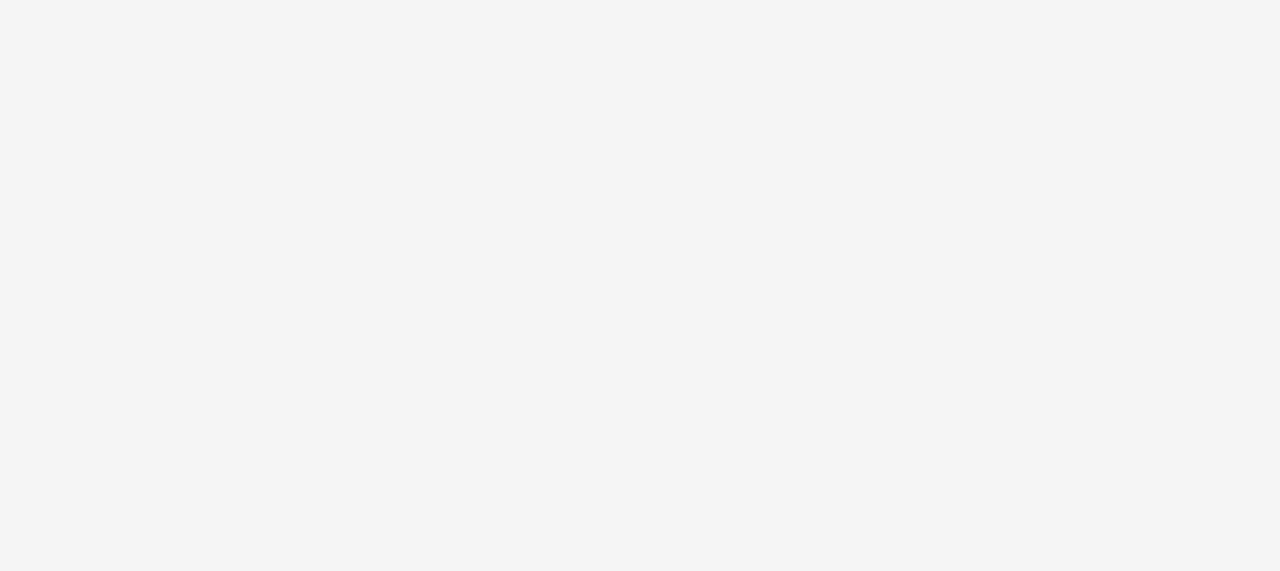
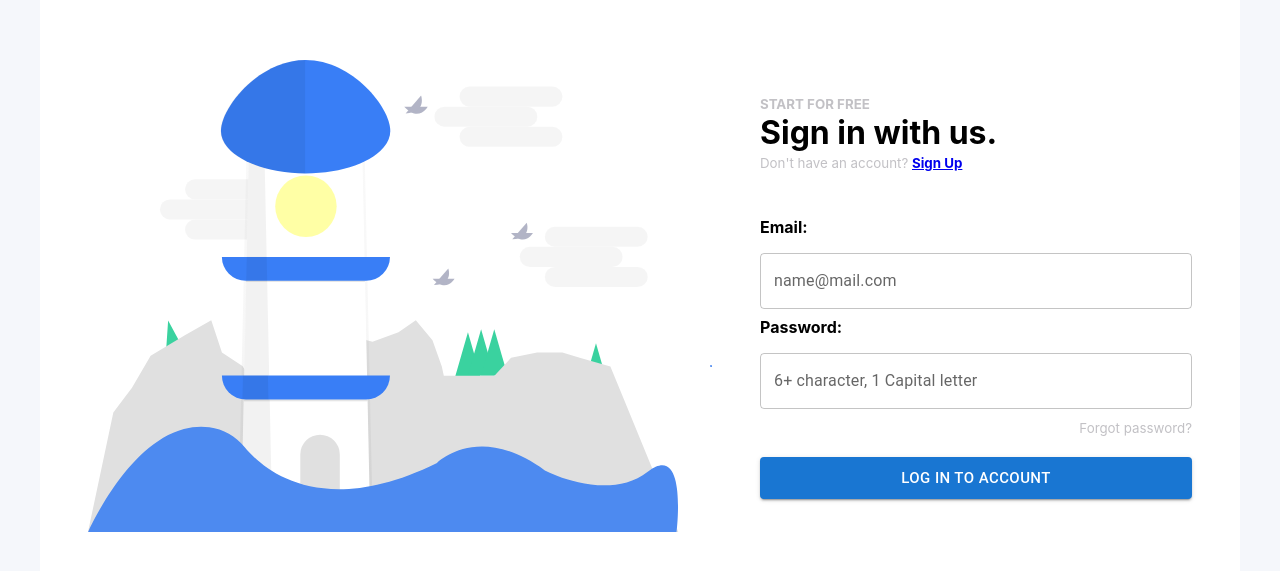
Before and after one commit to kevingarry97/Chat_App_UI, a React (Create React App) app: page /auth in a window 1280 px wide. Shown: the part 109-680 px from the top of the page. Built offline with nearby package versions, Linux system fonts and the light colour scheme.

Commit message:
Implement Auth Journey and Messages UI

```diff
--- a/package.json
+++ b/package.json
@@ -12,6 +12,7 @@
     "@testing-library/react": "^12.1.5",
     "@testing-library/user-event": "^13.5.0",
     "axios": "^0.26.1",
+    "jwt-decode": "^3.1.2",
     "react": "^18.0.0",
     "react-dom": "^18.0.0",
     "react-router-dom": "^5.2.0",
--- a/src/App.js
+++ b/src/App.js
@@ -1,15 +1,17 @@
 import { Switch, Route } from "react-router-dom";
+import ProtectedRoute from "./components/protectedRoutes";
+import Chats from "./pages/chats";
 import Confirm from "./pages/confirm";
 import Login from "./pages/login";
 import Register from "./pages/register";
 
-
 function App() {
   return (
     <Switch>
+      <ProtectedRoute path={'/message'} component={Chats} />
       <Route path={'/auth/:id'} exact component={Confirm} />
       <Route path={'/register'} exact component={Register} />
-      <Route path={'/'} exact component={Login} />
+      <Route path={'/auth'} exact component={Login} />
     </Switch>
   );
 }
--- /dev/null
+++ b/src/components/protectedRoutes.jsx
@@ -0,0 +1,22 @@
+import React from "react";
+import { Route, Redirect } from "react-router-dom";
+import auth from '../services/auth'
+
+const ProtectedRoute = ({ path, component: Component, render, ...rest }) => {
+  return (
+    <Route
+      {...rest}
+      render={(props) => {
+        if (!auth.getCurrentUser())
+          return (
+            <Redirect
+              to={{ pathname: '/auth', state: { from: props.location } }}
+            />
+          );
+        return Component ? <Component {...props} /> : render(props);
+      }}
+    />
+  );
+};
+
+export default ProtectedRoute;
--- /dev/null
+++ b/src/config.json
@@ -0,0 +1,3 @@
+{
+  "apiUrl": "https://server-message-app.herokuapp.com/api"
+}
--- a/src/index.css
+++ b/src/index.css
@@ -5,7 +5,7 @@ body {
     sans-serif;
   -webkit-font-smoothing: antialiased;
   -moz-osx-font-smoothing: grayscale;
-  background-color: #f5f5f5;
+  background-color: #F5F7FB;
 }
 
 code {
--- /dev/null
+++ b/src/pages/chats.jsx
@@ -0,0 +1,30 @@
+import { Container, Grid } from "@mui/material";
+import React from "react";
+import { useStyles } from "../assets/customStyles";
+
+const Chats = () => {
+  const classes = useStyles();
+  return (
+    <div className={`${classes.pt_5} ${classes.pb_5} ${classes.h_100}`} style={{backgroundColor: '#D8DBE3'}}>
+      <Container maxWidth="xl" sx={{ backgroundColor: '#F5F7FB', height: '100%', padding: '35px'}} >
+        <Grid container spacing={4}>
+          <Grid item xs={4}>
+            <Grid marginBottom={2} paddingY={1} paddingX={4} sx={{backgroundColor: '#fff'}}>
+              <h5>Search</h5>
+            </Grid>
+            <Grid maxWidth paddingX={3} paddingY={1} sx={{backgroundColor: '#fff', height: '100%'}}>
+              <h1>Users List</h1>
+            </Grid>
+          </Grid>
+          <Grid item xs={8}>
+            <Grid maxWidth paddingX={3} paddingY={1} sx={{backgroundColor: '#fff', height: '100%'}}>
+              <h1>Messages List</h1>
+            </Grid>
+          </Grid>
+        </Grid>
+      </Container>
+    </div>
+  )
+}
+
+export default Chats;
--- a/src/pages/login.jsx
+++ b/src/pages/login.jsx
@@ -1,11 +1,26 @@
-import React from 'react';
+import React, { useState } from 'react';
 import { Container, Grid, Button, TextField } from '@mui/material';
 import { Link } from 'react-router-dom';
 import AuthImage from '../assets/auth_image.svg';
 import { useStyles } from '../assets/customStyles';
+import auth from '../services/auth';
 
 const Login = () => {
   const classes = useStyles();
+  const [data, setData] = useState({email: '', password: ''});
+
+  const handleChange = ({target}) => {
+    setData({...data, [target.name]: target.value})
+  }
+
+  const handleSubmit = async (e) => {
+    e.preventDefault();
+    await auth.login(data.email, data.password)
+    const { state } = this.props.location;
+
+    window.location = state ? state.from.pathname : "/message";
+  }
+
   return (
     <div className={`${classes.flex} ${classes.pt_5} ${classes.pb_5} ${classes.h_100} ${classes.align_center} ${classes.justify_center}`}>
       <Container maxWidth="lg" sx={{ backgroundColor: '#FFF'}}>
@@ -26,15 +41,15 @@ const Login = () => {
                   <h1 style={{margin: 0, padding: 0}}>Sign in with us.</h1>
                   <small className={classes.text_muted}>Don't have an account? </small>
                   <small className={classes.text_muted}><Link to={"/register"}><b>Sign Up</b></Link></small>
-                  <form className={classes.pt_5}>
+                  <form onSubmit={handleSubmit} className={classes.pt_5}>
                     <label htmlFor=""><b>Email:</b></label>
-                    <TextField fullWidth label="name@mail.com" id="fullWidth" margin="normal" />
+                    <TextField name='email' value={data.email} onChange={handleChange} fullWidth label="name@mail.com" id="fullWidth" margin="normal" />
                     <label htmlFor=""><b>Password:</b></label>
-                    <TextField fullWidth label="6+ character, 1 Capital letter" id="fullWidth" margin="normal" />
+                    <TextField type={"password"} name='password' value={data.password} onChange={handleChange} fullWidth label="6+ character, 1 Capital letter" id="fullWidth" margin="normal" />
                     {/* <div className={classes.py_2} /> */}
                     <Link className={`${classes.decoration_0} ${classes.float_right}`} to={'/'}><small className={classes.text_muted}>Forgot password?</small></Link>
                     <div className={classes.py_2} />
-                    <Button variant="contained" color="primary" size="large" fullWidth>
+                    <Button type='submit' variant="contained" color="primary" size="large" fullWidth>
                       Log in to account
                     </Button>
                   </form>
--- a/src/pages/register.jsx
+++ b/src/pages/register.jsx
@@ -1,54 +1,81 @@
-import React from 'react';
+import React, { useState } from 'react';
 import { Button, Container, TextField, IconButton, FormControl, InputLabel, Select, MenuItem } from '@mui/material';
 import { useStyles } from '../assets/customStyles';
 import { Link } from 'react-router-dom';
 import { PhotoCamera } from '@mui/icons-material';
 import styled from '@emotion/styled';
+import { createUser } from '../services/user';
 
 const Register = () => {
   const classes = useStyles();
+  const [data, setData] = useState({username: '', email: '', password: '', role: ''});
+  const [upload, setUpload] = useState('')
+
+  const handleChange = ({target}) => {
+    const reader = new FileReader();
+    // eslint-disable-next-line no-cond-assign
+    // console.log(target);
+    if(target.name == "file") setUpload(target.files[0])
+    setData({...data, [target.name]: target.value})
+  }
+
   const Input = styled('input')({
     display: 'none',
   });
+
+  const handleSubmit = async (e) => {
+    e.preventDefault();
+
+
+    console.log('Results ', data);
+    console.log('Uploads ', upload);
+    const result = await createUser(data, upload);
+  }
+
   return (
     <div className={`${classes.flex} ${classes.pt_5} ${classes.pb_5} ${classes.h_100} ${classes.align_center} ${classes.justify_center}`}>
       <Container maxWidth="sm" sx={{ backgroundColor: '#FFF', padding: '30px', paddingBottom: "4em"}}>
         <h1 style={{margin: 3, padding: 0}} className={classes.text_normal}>Sign Up with your Information</h1>
         <small className={classes.text_muted}>Already have an account? </small>
-        <small className={classes.text_muted}><Link to={"/register"}><b>Sign Up</b></Link></small>
-        <form className={classes.pt_5}>
+        <small className={classes.text_muted}><Link to={"/register"}><b>Sign In</b></Link></small>
+        <form onSubmit={handleSubmit} className={classes.pt_5}>
           <label htmlFor=""><b>Username:</b></label>
-          <TextField fullWidth label="kevin@mail.com" id="fullWidth" margin="normal" />
+          <TextField name='username' value={data.username} onChange={handleChange} fullWidth label="kevin123" margin="normal" />
           <label htmlFor=""><b>Email:</b></label>
-          <TextField fullWidth label="name@mail.com" id="fullWidth" margin="normal" />
+          <TextField name='email' type={'email'} onChange={handleChange} value={data.email} fullWidth label="name@mail.com" margin="normal" />
           <label htmlFor=""><b>User Role:</b></label>
           <FormControl fullWidth margin="normal">
             <InputLabel id="demo-simple-select-label">Choose Role:</InputLabel>
               <Select
                 labelId="demo-simple-select-label"
                 id="demo-simple-select"
-                // value={age}
+                value={data.role}
+                name="role"
+                onChange={handleChange}
                 label="Age"
-                // onChange={handleChange}
               >
-                {['moderator', 'user'].map(item => (
-                  <MenuItem value={item}>{item}</MenuItem>
+                {['moderator', 'user'].map((item, key) => (
+                  <MenuItem value={item} key={key}>{item}</MenuItem>
                 ))}
               </Select>
           </FormControl>
           <label htmlFor=""><b>Password:</b></label>
-          <TextField fullWidth label="6+ character, 1 Capital letter" id="fullWidth" margin="normal" />
+          <TextField type={'password'} name='password' value={data.password} onChange={handleChange} fullWidth label="6+ character, 1 Capital letter" id="fullWidth" margin="normal" />
           <label htmlFor="icon-button-file">
             <b>Upload Profile:</b>
-            <Input accept="image/*" id="icon-button-file" type="file" />
+            {/* <input type="file" name="file" onChange={handleChange} /> */}
+            <Input accept="image/*" id="icon-button-file" type="file" name='file' onChange={handleChange} />
             <IconButton color="primary" aria-label="upload picture" component="span">
               <PhotoCamera />
             </IconButton>
           </label>
+          {/* {data.file && <div style={{paddingLeft: 10, paddingTop: 10}}>
+            <img src={data.file} width="100" height="100" alt="" />
+          </div>} */}
           {/* <div className={classes.py_2} /> */}
           {/* <Link className={`${classes.decoration_0} ${classes.float_right}`} to={'/'}><small className={classes.text_muted}>Forgot password?</small></Link> */}
           <div className={classes.py_2} />
-          <Button variant="contained" color="primary" size="large" sx={{marginTop: '30px'}} fullWidth>
+          <Button variant="contained" type='submit' color="primary" size="large" sx={{marginTop: '30px'}} fullWidth>
             Create an account
           </Button>
         </form>
--- /dev/null
+++ b/src/services/auth.js
@@ -0,0 +1,43 @@
+import jwtDecode from "jwt-decode";
+import http from "./httpService";
+// import * as apiUrl from "../config.json"
+
+const apiEndPoint = "https://server-message-app.herokuapp.com/api/auth";
+const tokenKey = "token";
+
+http.setJwt(getJwt());
+
+export async function login(email, password) {
+  const { data: jwt } = await http.post(apiEndPoint, { email, password });
+  localStorage.setItem(tokenKey, jwt);
+}
+
+export function loginWithJwt(jwt) {
+  localStorage.setItem(tokenKey, jwt);
+}
+
+export function logout() {
+  localStorage.removeItem(tokenKey);
+}
+
+export function getCurrentUser() {
+  try {
+    const jwt = localStorage.getItem(tokenKey);
+    return jwtDecode(jwt);
+  } catch (ex) {
+    return null;
+  }
+}
+
+export function getJwt() {
+  return localStorage.getItem("token");
+}
+
+// eslint-disable-next-line import/no-anonymous-default-export
+export default {
+  login,
+  logout,
+  getCurrentUser,
+  loginWithJwt,
+  getJwt,
+};
--- /dev/null
+++ b/src/services/httpService.js
@@ -0,0 +1,28 @@
+import axios from 'axios';
+
+axios.interceptors.response.use(null, (error) => {
+  const expectedError =
+    error.response &&
+    error.response.status >= 400 &&
+    error.response.status < 500;
+
+  if (!expectedError) {
+    console.log(error);
+    // toast.error("An unexpected error occured");
+  }
+
+  return Promise.reject(error);
+});
+
+function setJwt(jwt) {
+  axios.defaults.headers.common["x-auth-token"] = jwt;
+}
+
+// eslint-disable-next-line import/no-anonymous-default-export
+export default {
+  get: axios.get,
+  post: axios.post,
+  put: axios.put,
+  delete: axios.delete,
+  setJwt,
+};
--- /dev/null
+++ b/src/services/user.js
@@ -0,0 +1,15 @@
+import http from './httpService';
+
+const apiEndPoint = "https://server-message-app.herokuapp.com/api/user";
+
+export const createUser = (payload, upload) => {
+  const fd = new FormData();
+
+  fd.append('username', payload.username);
+  fd.append('email', payload.email);
+  fd.append('role', payload.role);
+  fd.append('password', payload.password);
+  fd.append('file', upload, upload.name);
+
+  return http.post(apiEndPoint, fd);
+}
```
Also changed, not shown: 1 other file (tests, documents, lock files or other folders).
